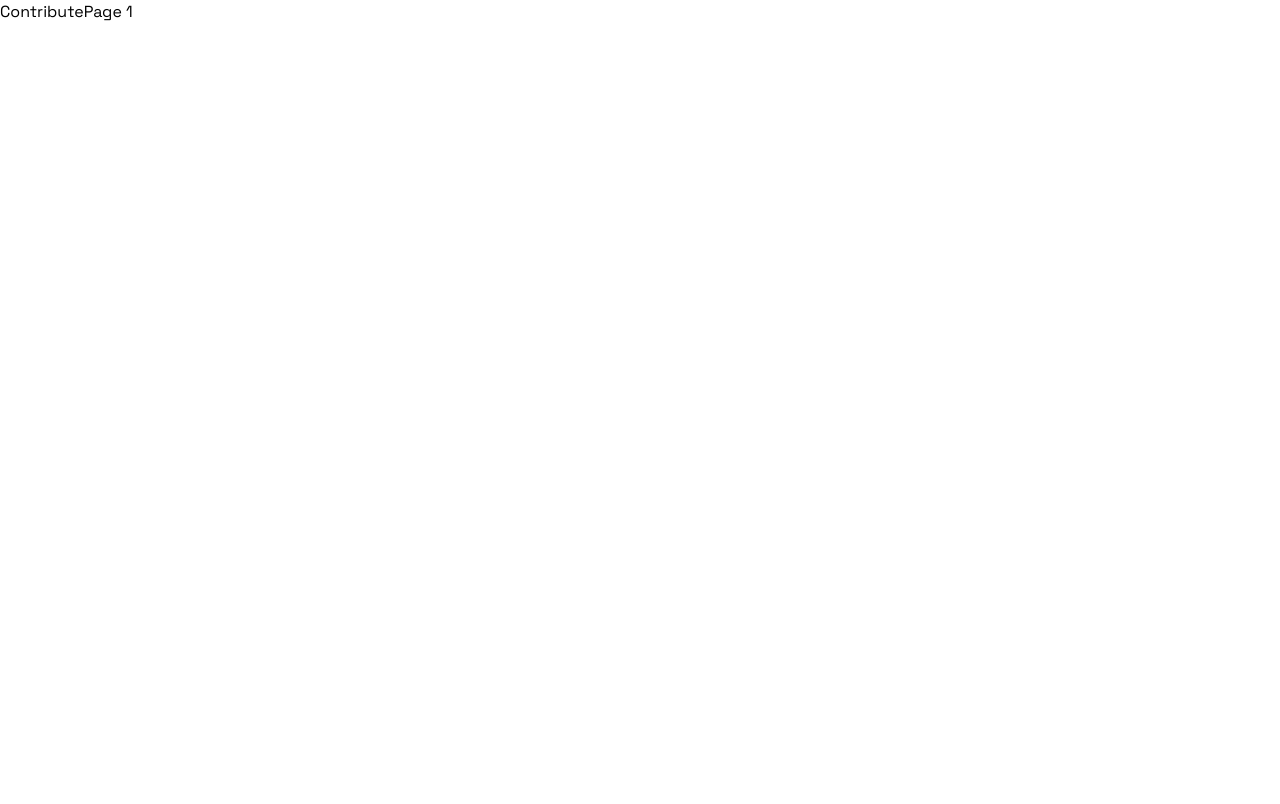
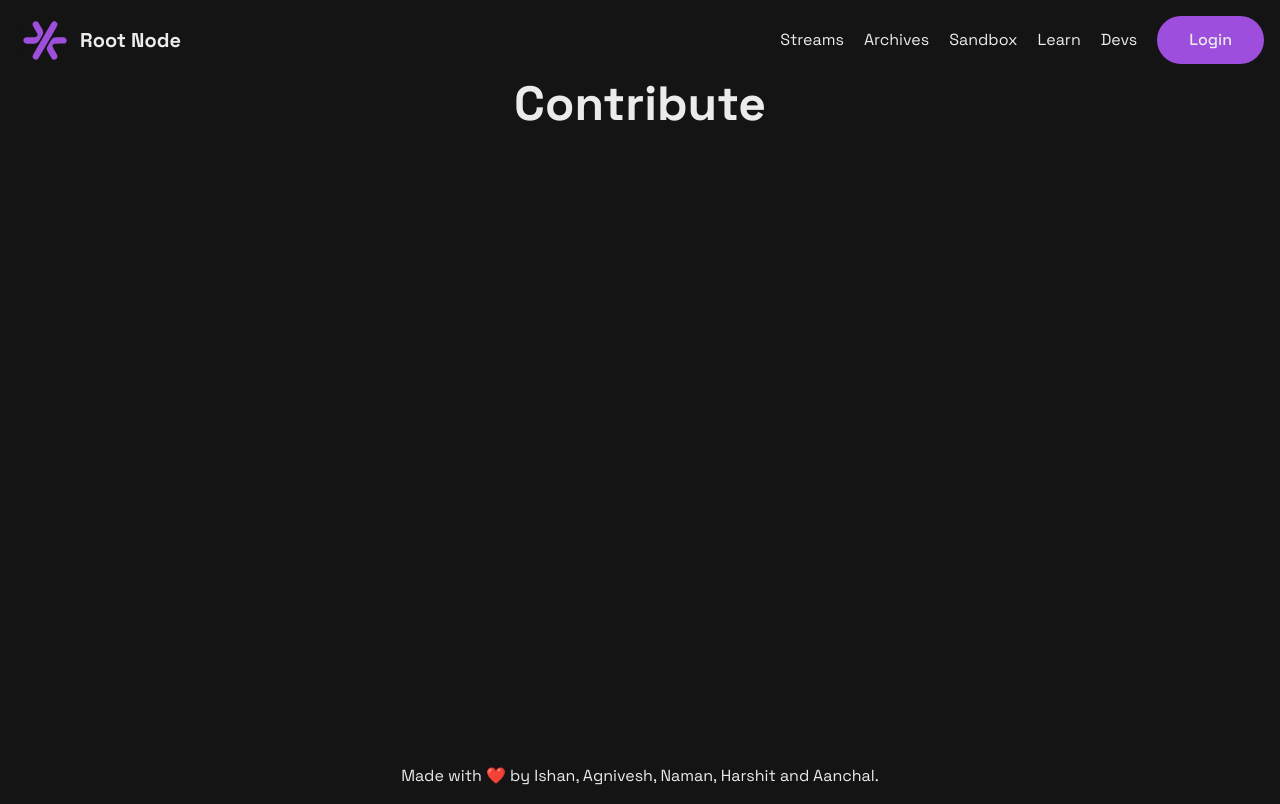
Before and after one commit to ImCYMBIOT/rootnode_be, a React (Vite) app in the folder frontend/: page /contribute/1 in a window 1280 px wide. Built offline with nearby package versions, Linux system fonts and the light colour scheme.

Commit message:
contribute start

```diff
--- a/frontend/package.json
+++ b/frontend/package.json
@@ -10,6 +10,7 @@
 		"preview": "vite preview"
 	},
 	"dependencies": {
+		"@monaco-editor/react": "^4.7.0",
 		"amqplib": "^0.10.7",
 		"axios": "^1.8.4",
 		"hamburger-react": "^2.5.1",
--- /dev/null
+++ b/frontend/src/components/Contribute/Contribute.jsx
@@ -0,0 +1,13 @@
+import React from "react";
+
+const Contribute = () => {
+	return (
+		<div className="min-h-[83.5vh] bg-background">
+			<h1 className="mb-4 text-center text-5xl font-bold text-white">
+				Contribute
+			</h1>
+		</div>
+	);
+};
+
+export default Contribute;
--- a/frontend/src/routes/pages/ContributePage.jsx
+++ b/frontend/src/routes/pages/ContributePage.jsx
@@ -1,9 +1,14 @@
-import React from "react";
-import { useParams } from "react-router-dom";
+import Layout from "../../components/Layout/Layout";
+import Contribute from "../../components/Contribute/Contribute";
 
 const ContributePage = () => {
-	const { id } = useParams();
-	return <div>ContributePage {id}</div>;
+	return (
+		<>
+			<Layout>
+				<Contribute />
+			</Layout>
+		</>
+	);
 };
 
 export default ContributePage;
```
Also changed, not shown: 1 other file (tests, documents, lock files or other folders).
